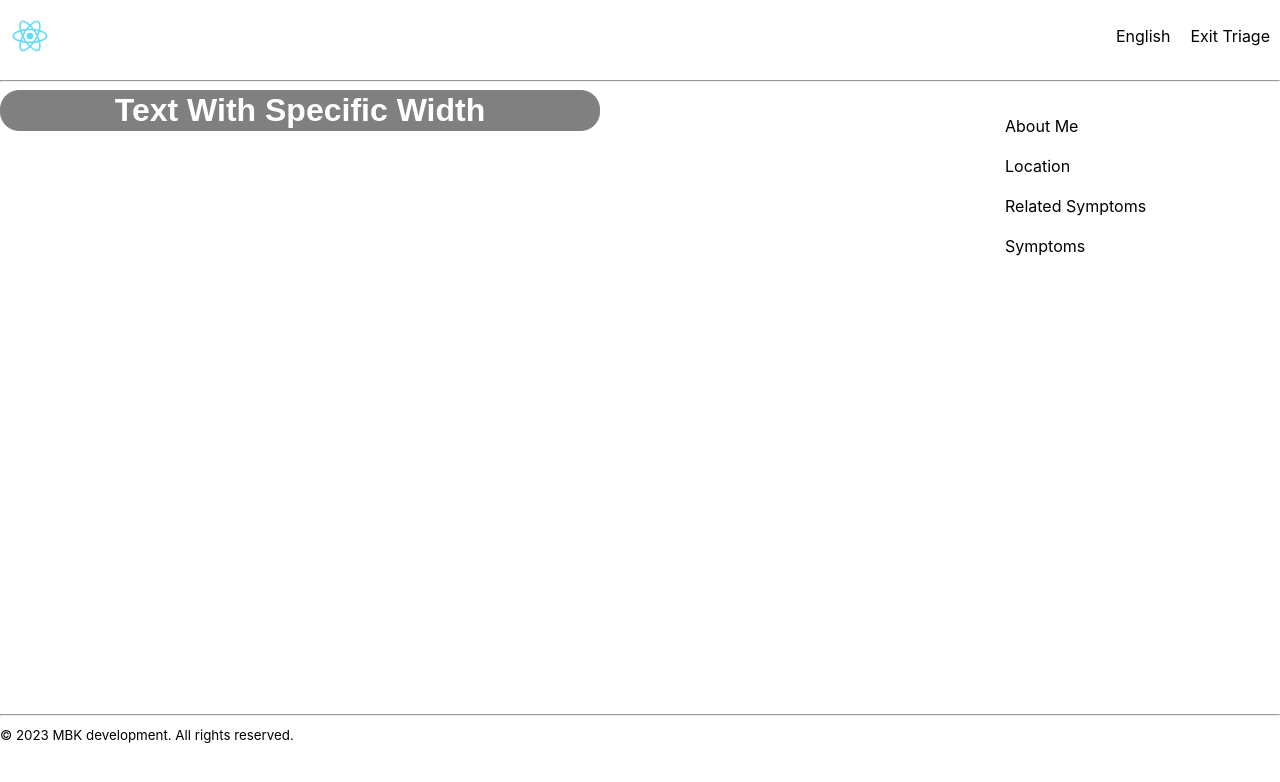
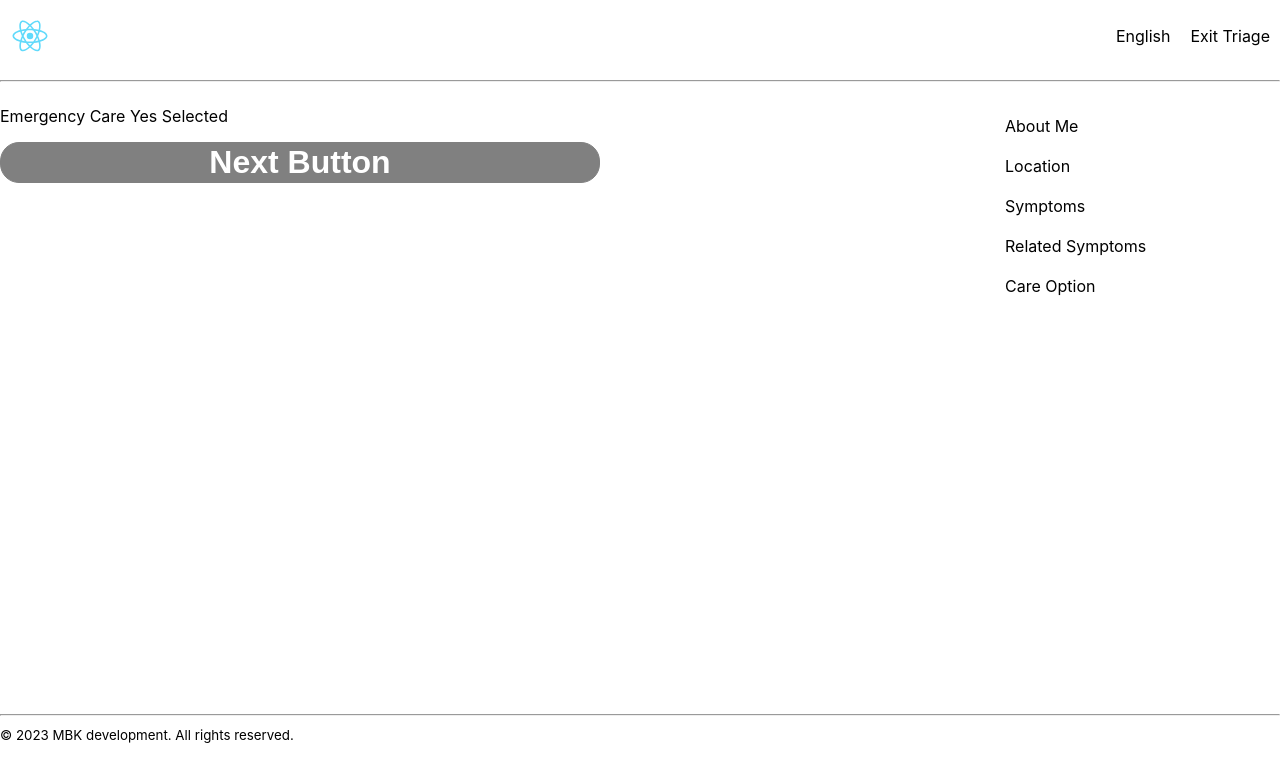
Before and after one commit to arjuna71/SelfServiceNew, a React (Create React App) app: page / in a window 1280 px wide. Shown: the top 782 px of the page. Built offline with nearby package versions, Linux system fonts and the light colour scheme.

Commit message:
side menu highlight, link to page with page title

```diff
--- a/package.json
+++ b/package.json
@@ -8,6 +8,7 @@
     "@testing-library/user-event": "^13.5.0",
     "react": "^18.2.0",
     "react-dom": "^18.2.0",
+    "react-router-dom": "^6.15.0",
     "react-scripts": "5.0.1",
     "web-vitals": "^2.1.4"
   },
--- a/src/App.js
+++ b/src/App.js
@@ -1,6 +1,7 @@
 import Header from "./Component/Layout/Header";
 import MainContent from "./Component/Layout/MainContent";
 import Footer from "./Component/Layout/Footer";
+import AboutMe from "./Component/Pages/AboutMe";
 
 function App() {
   return (
--- a/src/Component/Layout/MainContent.css
+++ b/src/Component/Layout/MainContent.css
@@ -33,3 +33,12 @@
     padding: 0;
   }
 }
+
+.activeMenu{
+  width: 100px;
+  border-style: solid;
+  background-color: #dd930c;
+  border-color: #dd930c;
+  color: white;
+  width: 100%;
+}
--- a/src/Component/Layout/MainContent.js
+++ b/src/Component/Layout/MainContent.js
@@ -1,25 +1,96 @@
 import Button from "./../Common/Button";
 import "./MainContent.css";
+import '../Pages/AboutMe';
+import { useNavigate } from "react-router-dom"
+import AboutMe from "../Pages/AboutMe";
+import Location from "../Pages/Location";
+import Symptoms from "../Pages/Symptoms";
+import RelatedSymptoms from "../Pages/RelatedSymptoms";
+import CareOptions from "../Pages/CareOptions"
+import { useEffect, useState } from "react";
 
-const MainContent = ({ btnClick }) => {
+const MainContent = () => {
+  const navigate = useNavigate();
+  const [state, setState] = useState({ nextStep: false });
+
+ // "aboutMe","location", "symptoms", "relatedSymptom", "careOptions"
+  function btnClicked() {
+    var location = '/Pages/'
+    document.getElementById("aboutMe").setAttribute("class", "")
+    if (window.location.pathname === '/') {
+      navigate(`${location}AboutMe`)
+      setState({ nextStep: 'aboutMe' });
+      document.getElementById("aboutMe").setAttribute("class", "activeMenu")
+    } else if (window.location.pathname === `${location}AboutMe`) {
+      navigate(`${location}Location`)
+      setState({ nextStep: 'location' });
+      document.getElementById("aboutMe").setAttribute("class", "")
+      document.getElementById("location").setAttribute("class", "activeMenu")
+    } else if (window.location.pathname === `${location}Location`) {
+      navigate(`${location}Symptoms`)
+      setState({ nextStep: 'symptoms' });
+      document.getElementById("location").setAttribute("class", "")
+
+      document.getElementById("symptoms").setAttribute("class", "activeMenu")
+    } else if (window.location.pathname === `${location}Symptoms`) {
+      navigate(`${location}RelatedSymptoms`)
+      setState({ nextStep: 'relatedSymptom' });
+      document.getElementById("symptoms").setAttribute("class", "")
+      document.getElementById("relatedSymptom").setAttribute("class", "activeMenu")
+    }
+    else if (window.location.pathname === `${location}RelatedSymptoms`) {
+      navigate(`${location}CareOptions`)
+      setState({ nextStep: 'careOptions' });
+      document.getElementById("relatedSymptom").setAttribute("class", "")
+      document.getElementById("careOptions").setAttribute("class", "activeMenu")
+    }
+    else {
+      navigate('/');
+      setState({ nextStep: false });
+      document.getElementById("careOptions").setAttribute("class", "")
+    }
+  }
+
+  function aboutMeSideMenu(){
+    var location = '/Pages/'
+    navigate(`${location}AboutMe`)
+    setState({ nextStep: 'aboutMe' });
+    document.getElementById("aboutMe").setAttribute("class", "activeMenu")
+  }
+
+  useEffect(() => {
+    debugger;
+    const path = window.location.pathname;
+    console.log(state.nextStep);
+  })
   return (
     <section>
       <div className="row">
         <div className="left">
+          {!state.nextStep ?
+            <p>Emergency Care Yes Selected</p>
+            : state.nextStep === "aboutMe" ? <AboutMe />
+              : state.nextStep === "location" ? <Location />
+                : state.nextStep === "symptoms" ? <Symptoms />
+                  : state.nextStep === "relatedSymptom" ? <RelatedSymptoms />
+                    : state.nextStep === "careOptions" ? <CareOptions />
+                      : state.nextStep = false}
           <Button
             id="btnTextSpecificText"
-            button="Text With Specific Width"
-            doSomethingAfterClick={btnClick}
+            button="Next Button"
+            doSomethingAfterClick={btnClicked}
             size="staticButtonSize"
           />
+
         </div>
-        <vl/>
+        <vl />
         <div className="right">
           <ul className="item">
-            <li>About Me</li>
-            <li>Location</li>
-            <li>Related Symptoms</li>
-            <li>Symptoms</li>
+            <li id="aboutMe" onClick={aboutMeSideMenu}>About Me</li>
+            <li id="location">Location</li>
+            <li id='symptoms'>Symptoms</li>
+            <li id='relatedSymptom'>Related Symptoms</li>
+            <li id='careOptions'>Care Option</li>
           </ul>
         </div>
       </div>
--- /dev/null
+++ b/src/Component/Pages/AboutMe.js
@@ -0,0 +1,10 @@
+import React from "react";
+
+const AboutMe =() =>{
+    return(
+        <div>
+            About Me
+        </div>
+    )
+}
+export default AboutMe
--- /dev/null
+++ b/src/Component/Pages/CareOptions.js
@@ -0,0 +1,10 @@
+import React from "react";
+
+const CareOptions =() =>{
+    return(
+        <div>
+            List OF Care Options
+        </div>
+    )
+}
+export default CareOptions
--- /dev/null
+++ b/src/Component/Pages/Location.js
@@ -0,0 +1,10 @@
+import React from "react";
+
+const Location =() =>{
+    return(
+        <div>
+            Location
+        </div>
+    )
+}
+export default Location
--- /dev/null
+++ b/src/Component/Pages/RelatedSymptoms.js
@@ -0,0 +1,10 @@
+import React from "react";
+
+const RelatedSymptoms =() =>{
+    return(
+        <div>
+            Related Symptoms
+        </div>
+    )
+}
+export default RelatedSymptoms
--- /dev/null
+++ b/src/Component/Pages/Symptoms.js
@@ -0,0 +1,10 @@
+import React from "react";
+
+const Symptoms =() =>{
+    return(
+        <div>
+            Symtpoms
+        </div>
+    )
+}
+export default Symptoms
--- a/src/index.js
+++ b/src/index.js
@@ -1,5 +1,6 @@
 import React from 'react';
 import ReactDOM from 'react-dom/client';
+import { BrowserRouter as Router } from "react-router-dom"
 import './index.css';
 import App from './App';
 import reportWebVitals from './reportWebVitals';
@@ -7,7 +8,9 @@ import reportWebVitals from './reportWebVitals';
 const root = ReactDOM.createRoot(document.getElementById('root'));
 root.render(
   <React.StrictMode>
-    <App />
+    <Router>
+      <App />
+    </Router>
   </React.StrictMode>
 );
 
```
